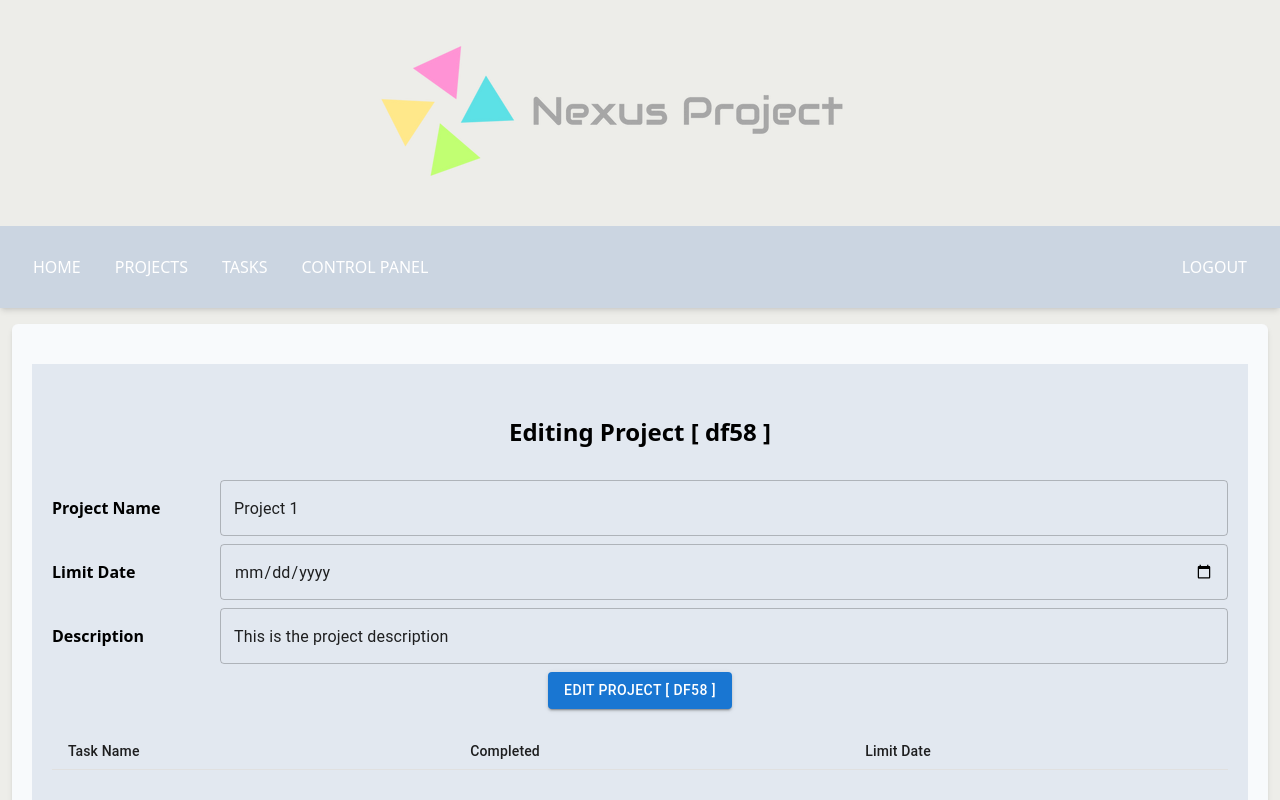
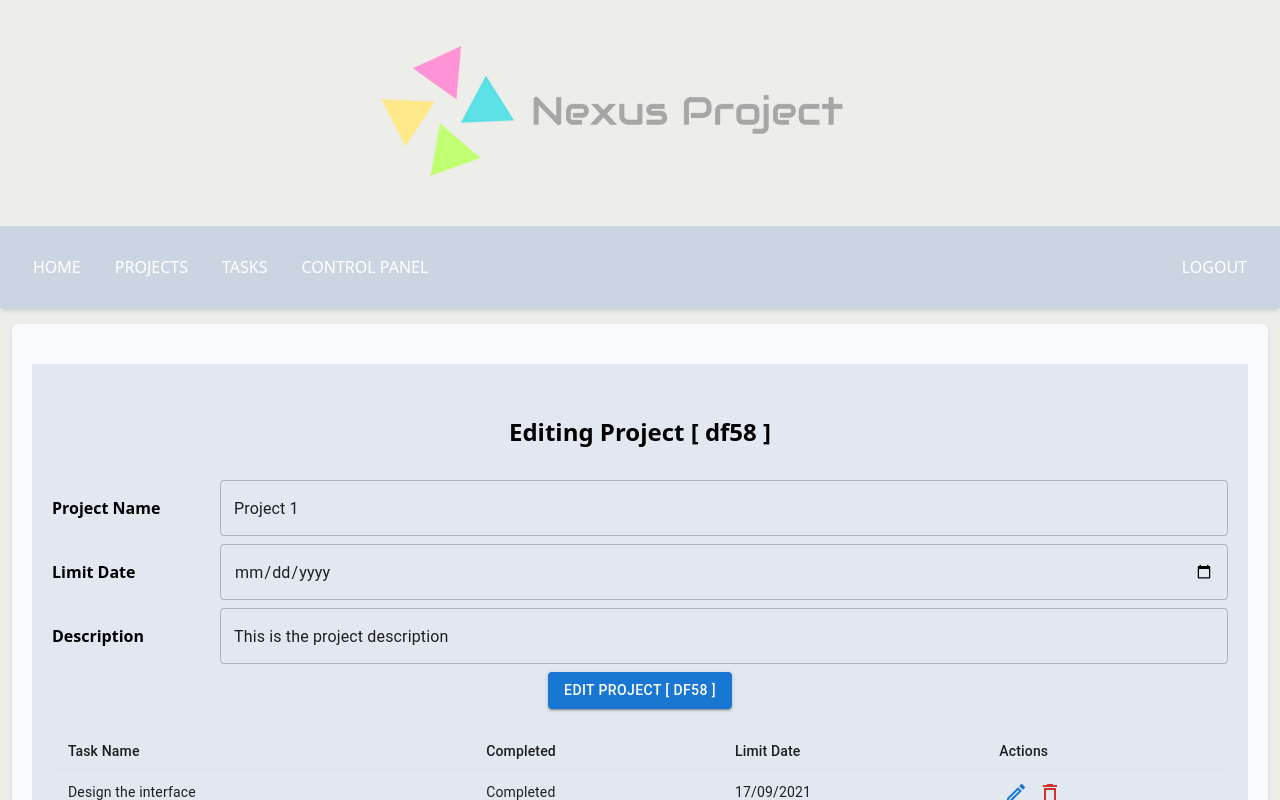
Before and after one commit to benjabenjabenja/project-nexus-app, a React (Vite) app: page /home/projects/tasks in a window 1280 px wide. Both pictures are taken after a click on the button 1111 px from the left and 570 px from the top of the page. Shown: the top 800 px of the page. Built offline with nearby package versions, Linux system fonts and the light colour scheme; data requests are answered from the project's data file.

Commit message:
agregado de acciones de editar y eliminar a la tabla de tasks

```diff
--- a/db.json
+++ b/db.json
@@ -26,8 +26,26 @@
       "projectName": "Project 1",
       "limitDate": "11/12/2021",
       "users": [
-        "John Doe",
-        "Jane Smith"
+        {
+          "id": "d17e",
+          "name": "Benjamín González ",
+          "email": "jgonzalez.benjamin@gmail.com",
+          "password": "123",
+          "tasks": [],
+          "role": "MANAGER",
+          "isLoged": true,
+          "token": "arq-1710251750439270arq-1710251750439442"
+        },
+        {
+          "id": "1233",
+          "name": "Benjamín González ",
+          "email": "jgonzalez.benjamin@gmail.com",
+          "password": "123",
+          "tasks": [],
+          "role": "MANAGER",
+          "isLoged": true,
+          "token": "arq-1710251750439270arq-1710251750439442"
+        }
       ],
       "description": "This is the project description",
       "status": "In progress",
@@ -180,15 +198,12 @@
   ],
   "users": [
     {
-      "user": {
-        "email": "asdf@asdf.com",
-        "repeat_email": "asdf@asdf.com",
-        "name": "Juan",
-        "role": "ADMIN",
-        "password": "123123",
-        "isLoged": true,
-        "token": "arq-1710246284347676arq-1710246284347283"
-      },
+      "email": "asdf@asdf.com",
+      "name": "Juan",
+      "role": "ADMIN",
+      "password": "123123",
+      "isLoged": false,
+      "token": "",
       "id": "a052"
     },
     {
@@ -207,7 +222,8 @@
       "password": "123",
       "tasks": [],
       "role": "MANAGER",
-      "isLoged": false
+      "isLoged": true,
+      "token": "arq-1710251750439270arq-1710251750439442"
     }
   ]
 }
--- a/src/compnents/tasks/edit-tasks.jsx
+++ b/src/compnents/tasks/edit-tasks.jsx
@@ -3,7 +3,7 @@
 import TableTask from "./table-task";
 
 function EditTasks({ tasks, setTasks }) {
-    return (<TableTask tasks={tasks}/>);
+    return (<TableTask tasks={tasks} withActions={true} />);
 }
 
 export default EditTasks;
--- a/src/compnents/tasks/table-task.jsx
+++ b/src/compnents/tasks/table-task.jsx
@@ -1,8 +1,20 @@
 /* eslint-disable react/prop-types */
-import { Table, TableBody, TableCell, TableHead, TableRow } from "@mui/material";
+import { IconButton, Table, TableBody, TableCell, TableHead, TableRow } from "@mui/material";
+import EditOutlinedIcon from '@mui/icons-material/EditOutlined';
+import DeleteOutlineOutlinedIcon from '@mui/icons-material/DeleteOutlineOutlined';
 import { generateUniqueId } from "../../helpers/unique_id";
 
-function TableTask({ tasks }) {
+function TableTask(props) {
+    const { tasks, withActions, setActionClicked, setIdClicked } = props;
+    const handlerDelete = ev => {
+        ev.preventDefault();
+        setActionClicked('delete');
+    }
+
+    const handlerEdit = () => {
+        setActionClicked('edit');
+        setIdClicked(tasks[0].id);
+    };
     return (
         <Table size="small" aria-label="purchases">
             <TableHead>
@@ -10,6 +22,9 @@ function TableTask({ tasks }) {
                     <TableCell>Task Name</TableCell>
                     <TableCell>Completed</TableCell>
                     <TableCell>Limit Date</TableCell>
+                    {
+                        withActions && <TableCell>Actions</TableCell>
+                    }
                 </TableRow>
             </TableHead>
             <TableBody>
@@ -21,6 +36,34 @@ function TableTask({ tasks }) {
                                 {task.completed ? "Completed" : "Pending"}
                             </TableCell>
                             <TableCell>{task.limitDate}</TableCell>
+                            {
+                                withActions && (
+                                    <TableCell className={`${withActions ? 'block' : 'hidden'}`}>
+                    {withActions && (
+                        <>
+                            <IconButton
+                                aria-label="expand row"
+                                size="small"
+                                onClick={handlerEdit}
+                                color='primary'
+                                title={'edit project'}
+                            >
+                                <EditOutlinedIcon />
+                            </IconButton>
+                            <IconButton
+                                aria-label="expand row"
+                                size="small"
+                                onClick={handlerDelete}
+                                color='error'
+                                title={'delete project'}
+                            >
+                                <DeleteOutlineOutlinedIcon />
+                            </IconButton>
+                        </>
+                    )}
+                </TableCell>
+                                )
+                            }
                         </TableRow>
                     ))
                 }
--- a/src/pages/projects/edit-project.jsx
+++ b/src/pages/projects/edit-project.jsx
@@ -1,16 +1,36 @@
+/* eslint-disable react-hooks/exhaustive-deps */
 /* eslint-disable react-refresh/only-export-components */
-import { useActionData, useLoaderData } from "react-router-dom";
+import { useActionData, useLoaderData, useParams } from "react-router-dom";
 import FormEditProject from "../../compnents/projects/form-edit-project";
 import { isValidArray } from "../../helpers/validators";
 import AlertErrorForm from "../../compnents/alert-error-form";
 import EditTasks from "../../compnents/tasks/edit-tasks";
 import WrapperContainerPages from "../../compnents/wrapper-container-pages";
-import { useState } from "react";
+import { useEffect, useState } from "react";
+import { get_project_by_id } from "../../services/projects";
 
 function EditProject() {
+    const [tasks, setTasks] = useState([]);
     const project = useLoaderData();
     const errorsForm = useActionData();
-    const [tasks, setTasks] = useState([]);
+    const params = useParams();
+    const { id } = params;
+
+    useEffect(
+        () => {
+            (async function() {
+                try {
+                    const response = await get_project_by_id({ id });
+                    if (response) {
+                        // cargar projecto a la store
+                        setTasks(response.tasks);
+                    }
+                } catch (e) {
+                    throw new Error(e.message)
+                }
+            })();
+        }, []);
+
     return (
         <WrapperContainerPages>
 
--- a/src/services/auth.js
+++ b/src/services/auth.js
@@ -7,11 +7,10 @@ const __url_auth = `${enviroment.api_url}/users`;
 export const login = async ({ email, password }) => {
     try {
         const users = await get_users();
-        const find = users.find(({ user }) => user.email === email && password === user.password);
-        console.log({ find });
+        const find = users.find((user) => user.email === email && password === user.password);
         if (find) {
-            find.user.token = generateUniqueId() + generateUniqueId();
-            find.user.isLoged = true;
+            find.token = generateUniqueId() + generateUniqueId();
+            find.isLoged = true;
             const set_user_response = await update_user(find);
             localStorage.setItem("userId", JSON.stringify(set_user_response.id));
             return set_user_response ? set_user_response : null;
```
